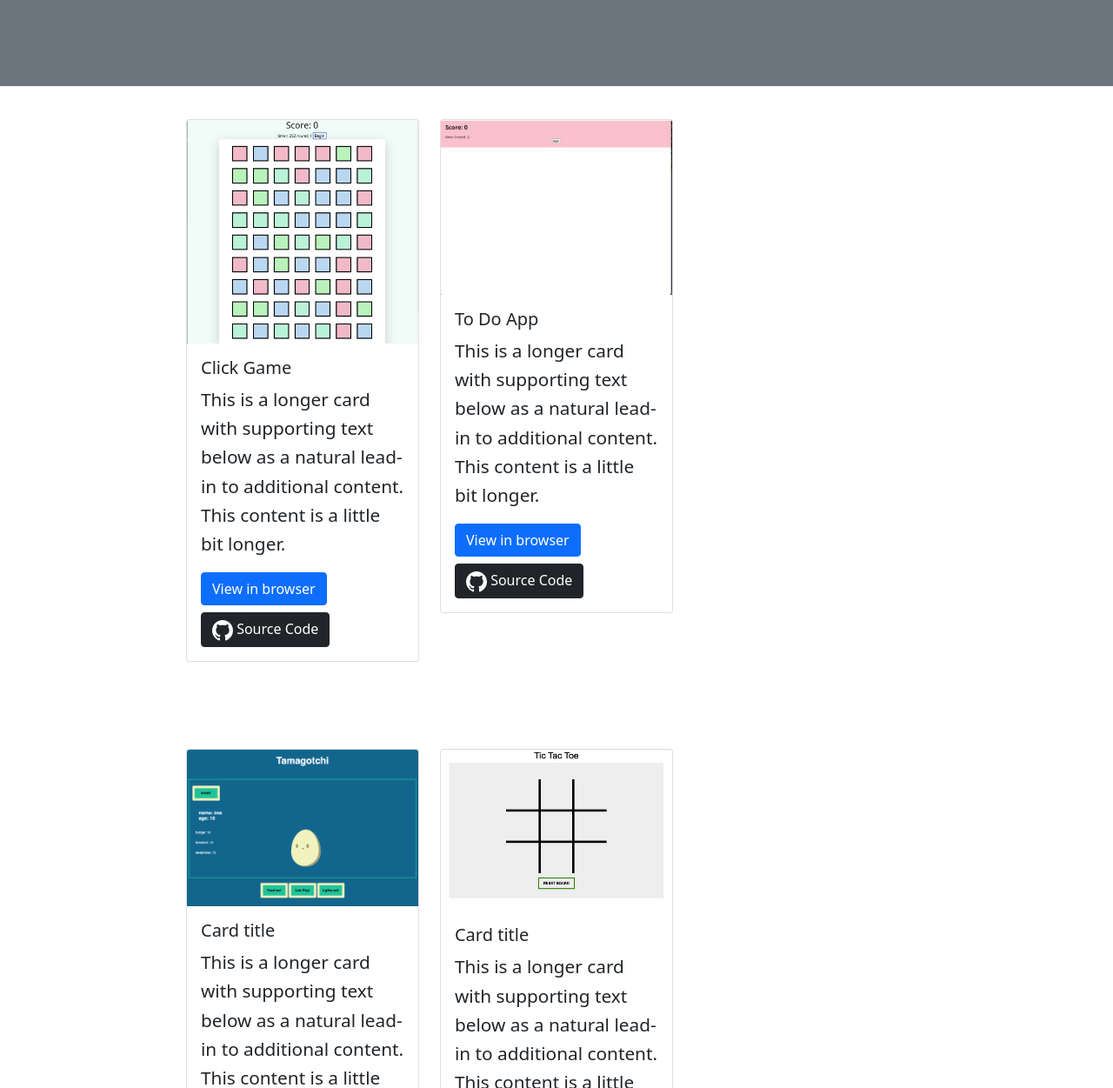
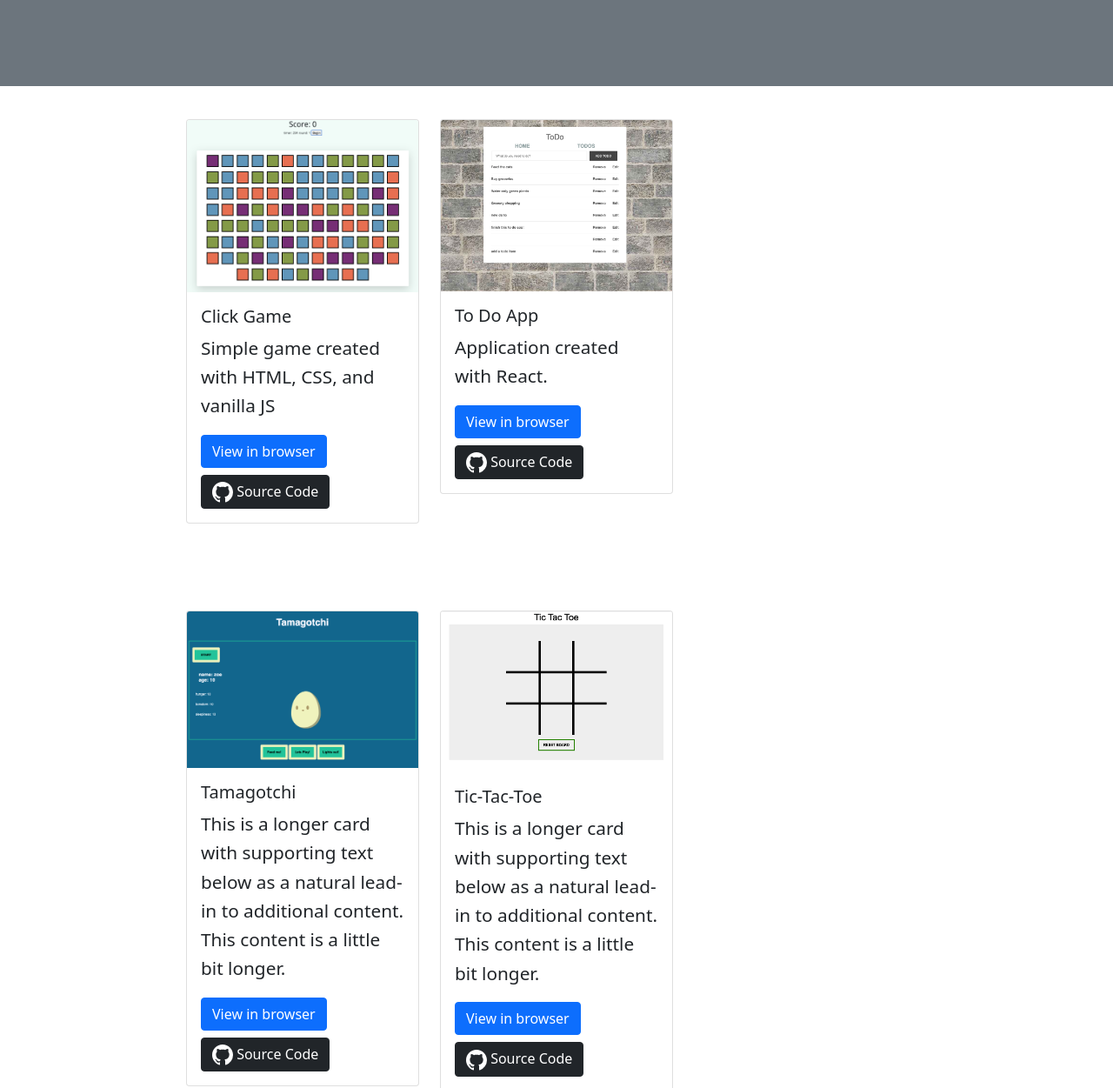
Before and after one commit to nataliesmyth/prev-portfolio, a website: page index.html in a window 1280 px wide. Shown: the part 1360-2611 px from the top of the page at 87% size. Drawn offline with nearby package versions, Linux system fonts and the light colour scheme.

Commit message:
call to action and project descriptions

```diff
--- a/index.html
+++ b/index.html
@@ -49,8 +49,8 @@
                     Software Engineer
                 </h2>
 
-                <button type="button" class="hero-button" onclick="location.href='tours.html'">
-                    Search for tores &raquo;
+                <button type="button" class="hero-button" onclick="location.href='#about'">
+                    Learn More &raquo;
                 </button>
             </div>
         </section>
@@ -86,10 +86,10 @@
     <div class="row row-cols-1 row-cols-md-3 g-4 mb-1">
         <div class="col">
             <div class="card">
-                <img src="./images/click-game-screenshot.png" class="card-img-top" alt="...">
+                <img src="./images/click-game.png" class="card-img-top" alt="...">
                 <div class="card-body">
                     <h5 class="card-title">Click Game</h5>
-                    <p class="card-text">This is a longer card with supporting text below as a natural lead-in to additional content. This content is a little bit longer.</p>
+                    <p class="card-text">Simple game created with HTML, CSS, and vanilla JS</p>
                     <a href="https://nataliesmyth.github.io/fuzzy-octo-memory/" class="btn btn-primary mb-2">View in browser</a>
                     <a href="https://github.com/nataliesmyth/fuzzy-octo-memory" class="btn btn-dark">
                         <svg xmlns="http://www.w3.org/2000/svg" width="24" height="24" fill="currentColor" class="bi bi-github" viewBox="0 0 16 16">
@@ -105,10 +105,10 @@
 
         <div class="col">
             <div class="card">
-                <img src="./images/poke-a-square.png" class="card-img-top" alt="...">
+                <img src="./images/react-to-do-app.png" class="card-img-top" alt="...">
                 <div class="card-body">
                     <h5 class="card-title">To Do App</h5>
-                    <p class="card-text">This is a longer card with supporting text below as a natural lead-in to additional content. This content is a little bit longer.</p>
+                    <p class="card-text">Application created with React.</p>
                     <a href="https://ns-react-todo.herokuapp.com/todos" class="btn btn-primary mb-2">View in browser</a>
                     <a href="react-to-do-app" class="btn btn-dark">
                         <svg xmlns="http://www.w3.org/2000/svg" width="24" height="24" fill="currentColor" class="bi bi-github" viewBox="0 0 16 16">
@@ -126,7 +126,7 @@
             <div class="card">
                 <img src="./images/tamagotchi.png" class="card-img-top" alt="...">
                 <div class="card-body">
-                    <h5 class="card-title">Card title</h5>
+                    <h5 class="card-title">Tamagotchi</h5>
                     <p class="card-text">This is a longer card with supporting text below as a natural lead-in to additional content. This content is a little bit longer.</p>
                     <a href="#" class="btn btn-primary mb-2">View in browser</a>
                     <a href="#" class="btn btn-dark">
@@ -141,7 +141,7 @@
             <div class="card">
                 <img src="./images/tictactoe.png" class="card-img-top" alt="...">
                 <div class="card-body">
-                    <h5 class="card-title">Card title</h5>
+                    <h5 class="card-title">Tic-Tac-Toe</h5>
                     <p class="card-text">This is a longer card with supporting text below as a natural lead-in to additional content. This content is a little bit longer.</p>
                     <a href="#" class="btn btn-primary mb-2">View in browser</a>
                     <a href="#" class="btn btn-dark">
```
